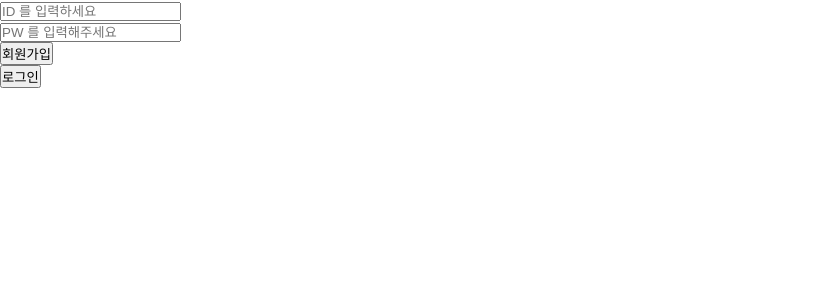
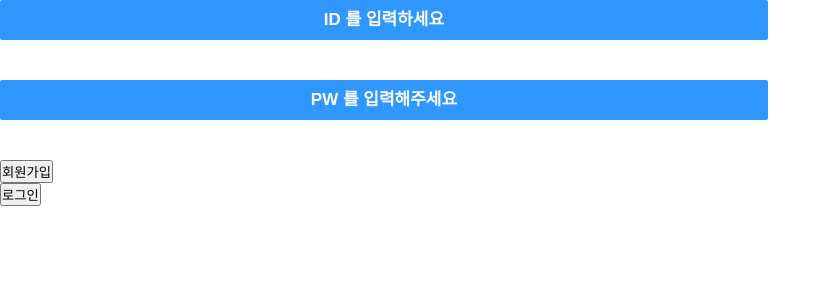
Before and after one commit to yejin32/react-query-project, a React (Create React App) app: page / in a window 1280 px wide. Shown: the top 300 px of the page, without its empty margins (0-831 px from the left). Built offline with nearby package versions, Linux system fonts and the light colour scheme; the HTML template or start-up script is replaced by a standard one.

Commit message:
Design: InputField css 구현

```diff
--- a/src/components/InputField.tsx
+++ b/src/components/InputField.tsx
@@ -1,7 +1,32 @@
 import React from 'react';
 import styled from 'styled-components';
 
-const SInputContainer= styled.div``;
+const SInputContainer= styled.div`
+    width: 60%;
+    display: flex;
+    justify-content: center;
+
+    input {
+        text-align: center;
+        width: 100%;
+        height: 40px;
+        margin-bottom: 40px;
+        font-weight: 800;
+        font-size: 17px;
+        color: rgb(255, 255, 255);
+        background-color: rgb(47, 151, 254);
+        border: none;
+        border-radius: 2px;
+        outline: none;
+    }
+    input:focus::placeholder {
+            color: transparent;
+
+        }
+    input::placeholder {
+            color: rgb(255, 255, 255);
+    }
+`;
 
 interface InputProps {
     id: string
@@ -12,7 +37,7 @@ interface InputProps {
 const InputField: React.FC<InputProps> = ({id, type, placeholder}: InputProps) => {
     return (
         <SInputContainer>
-            <input id={id} type={type} placeholder={placeholder}/>
+            <input id={id} type={type} placeholder={placeholder} autoComplete='off'/>
         </SInputContainer>
     );
 };
```
